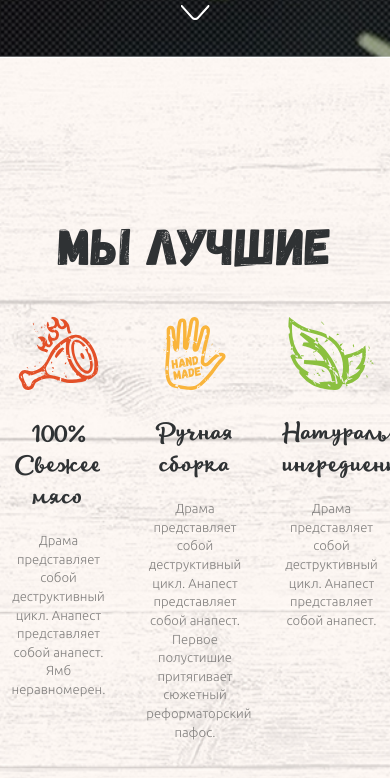
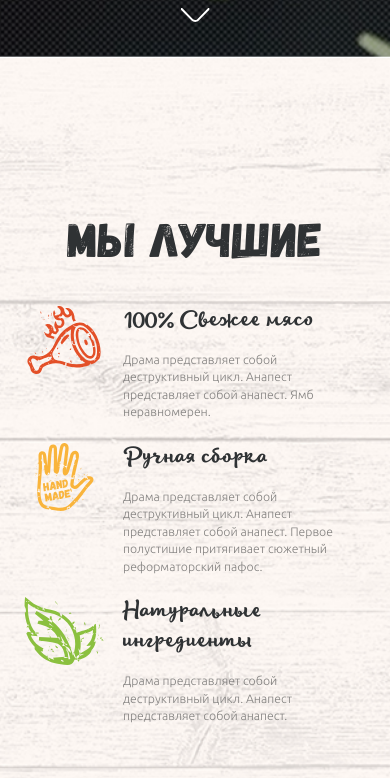
Before and after one commit to simplexone/burger2, a plain HTML site: page index.html in a window 390 px wide. Shown: the part 786-1564 px from the top of the page. Drawn offline with Linux system fonts and the light colour scheme.

Commit message:
Адаптив v2

```diff
--- a/css/_misc/layout.scss
+++ b/css/_misc/layout.scss
@@ -5,6 +5,10 @@ body {
 
   @include tablets {
     font-size: rem(15px);
+  }
+
+  @include phones {
+    font-size: rem(14px);
   }
 }
 
--- a/css/blocks/features.scss
+++ b/css/blocks/features.scss
@@ -5,10 +5,25 @@
 .features__list {
   display: flex;
   justify-content: space-between;
+
+  @include phones {
+    flex-direction: column;
+  }
 }
 
+
 .features__item {
-  width: calc(100% / 3 - 26px);
+  margin-bottom: rem(50px);
+  padding: 0 rem(15px);
+  display: flex;
+  flex-direction: column;
+
+  @include phones {
+    flex-direction: row;
+    width: 100%;
+    margin-bottom: rem(25px);
+  }
+
 }
 
 .feature__title {
@@ -24,3 +39,18 @@
   font-weight: 300;
   color: #82807f;
 }
+
+.feature__content {
+  @include phones {
+    text-align: left;
+    display: block;
+    width: 65%;
+  }
+}
+
+.feature__img {
+  @include phones {
+    margin-right: rem(20px);
+    width: 24%;
+  }
+}
--- a/css/blocks/footer.scss
+++ b/css/blocks/footer.scss
@@ -1,7 +1,7 @@
 .footer {
 	background: url('../../img/bg/footer2.png') center bottom no-repeat;
     background-size: cover;
-    height: 7%;
+    min-height: 7%;
 }
 
 .footer__container {
@@ -10,12 +10,19 @@
   align-items: center;
   padding: rem(10px) 0;
 
+  @include phones {
+    flex-direction: column;
+  }
 }
 
 .footer__col {
 	width: 50%;
     margin-bottom: rem(15px);
 
+    @include phones {
+        width: 100%;
+        text-align: center;
+    }
 }
 
 .footer__address {
--- a/css/blocks/menu-acco.scss
+++ b/css/blocks/menu-acco.scss
@@ -22,6 +22,10 @@
 
 			@include tablets {
 				width: rem(511px);
+			}
+
+			@include phones {
+				width: rem(305px);
 			}
         }
 
--- a/css/blocks/order.scss
+++ b/css/blocks/order.scss
@@ -5,6 +5,10 @@
   @include tablets {
     flex-direction: column;
     padding: 0 19%;
+  }
+
+  @include phones {
+    padding: 0;
   }
 }
 
@@ -79,3 +83,12 @@
   text-transform: none;
   background: transparent;
 }
+
+.order__buttons-row,
+.order__row,
+.order__btns {
+  @include phones {
+    display: flex;
+    justify-content: center;
+  }
+}
--- a/css/blocks/review.scss
+++ b/css/blocks/review.scss
@@ -40,6 +40,14 @@
     padding-top: 5%;
     text-align: center;
   }
+
+  @include phones {
+    display: flex;
+    justify-content: center;
+    align-items: center;
+    flex-direction: column;
+    padding-top: 0;
+  }
 }
 
 .review__username{
@@ -50,10 +58,18 @@
   @include tablets {
     margin-bottom: rem(17px);
   }
+
+  @include phones {
+    font-size: rem(24px);
+  }
 }
 
 .review__content {
   font-size: rem(14px);
   margin-bottom: rem(17px);
   line-height: 1.7;
+
+  @include phones {
+    display: none;
+  }
 }
--- a/css/blocks/social.scss
+++ b/css/blocks/social.scss
@@ -3,7 +3,11 @@
 	position: relative;
     top: 50%;
     display: flex;
-    justify-content: flex-end;
+	justify-content: flex-end;
+
+	@include phones {
+		justify-content: center;
+	}
 }
 
 .socials__item {
--- a/css/blocks/team.scss
+++ b/css/blocks/team.scss
@@ -92,7 +92,7 @@
 
     &-acco__pic {
         text-align: center;
-        width: 30%;
+        // width: 30%;
         margin-right: rem(21px);
 
         @include tablets {
```
Also changed, not shown: css/main.css.
